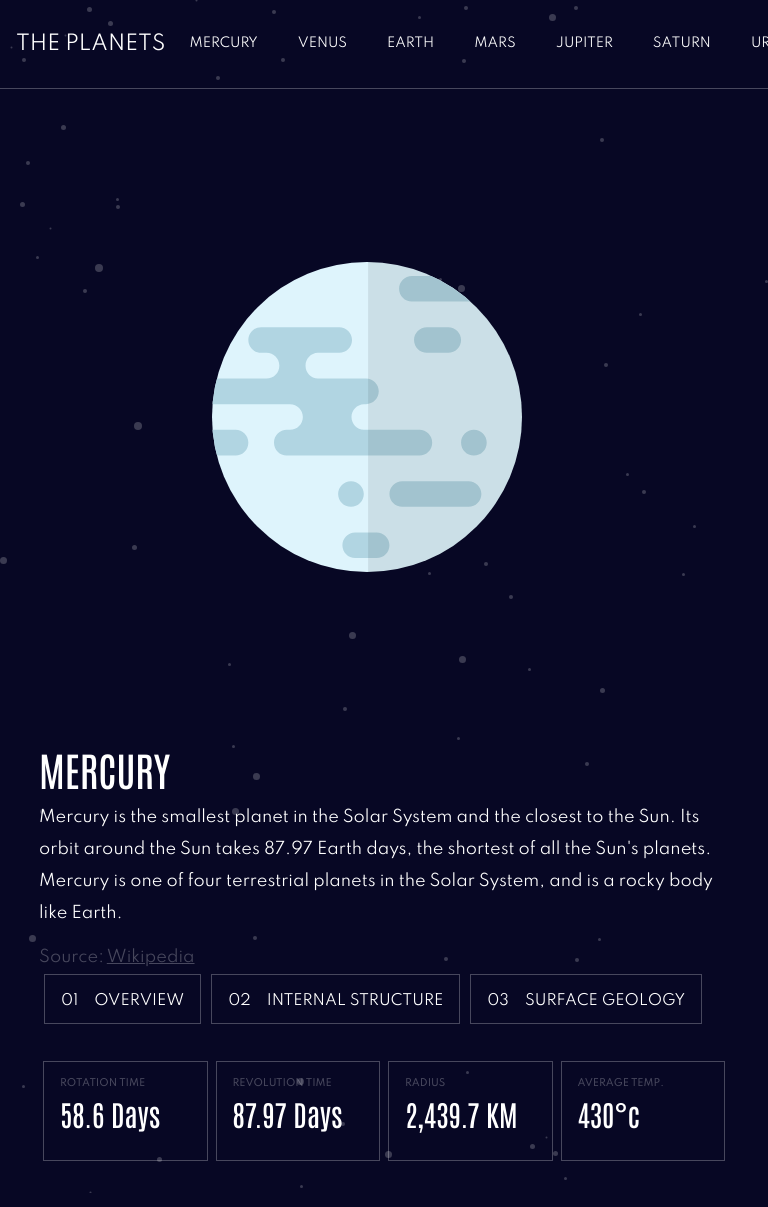
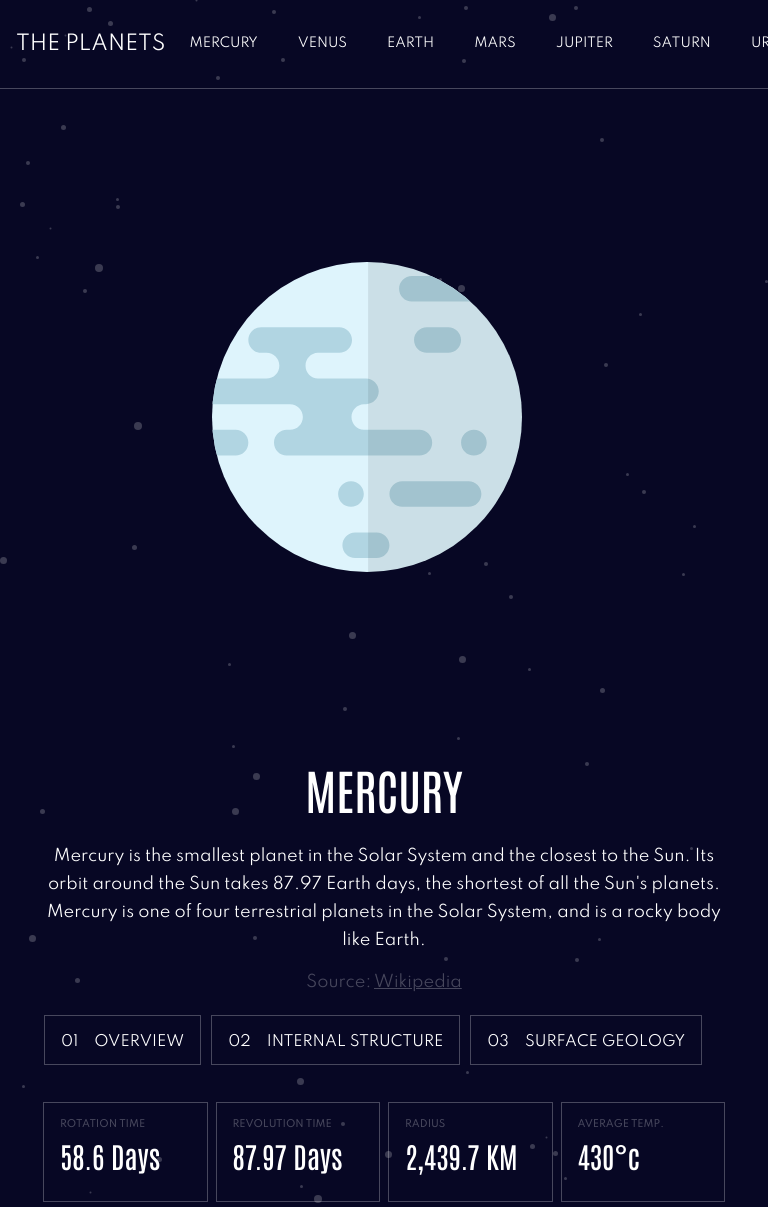
Before and after one commit to zdavidson/planet-hub, a React (Create React App) app: page / in a window 768 px wide. Shown: the top 1207 px of the page. Built offline with nearby package versions, Linux system fonts and the light colour scheme.

Commit message:
update tablet info spacing

```diff
--- a/src/components/PlanetInfo.scss
+++ b/src/components/PlanetInfo.scss
@@ -60,6 +60,19 @@
 
   // Medium Screens
   @media screen and (min-width: 600px) and (max-width: 960px) {
+    text-align: center;
+
+    h1 {
+      font-size: 3rem;
+      padding: 1rem 0;
+    }
+    .planet-description {
+      line-height: 1.75;
+    }
+
+    .planet-source {
+      padding-bottom: 1rem;
+    }
   }
 
   // Large Screens
```
